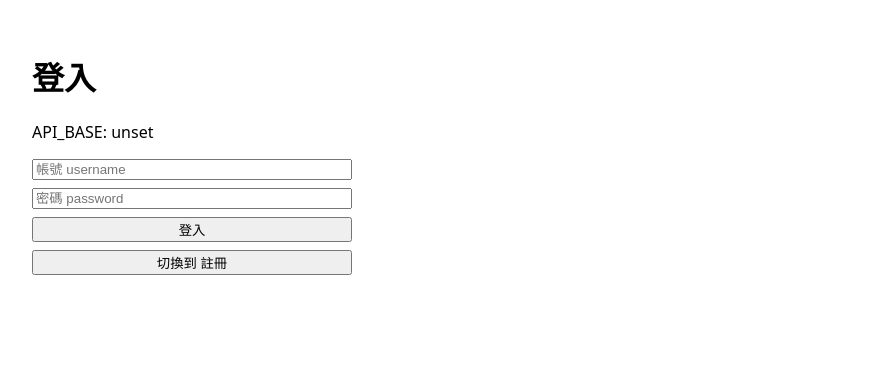
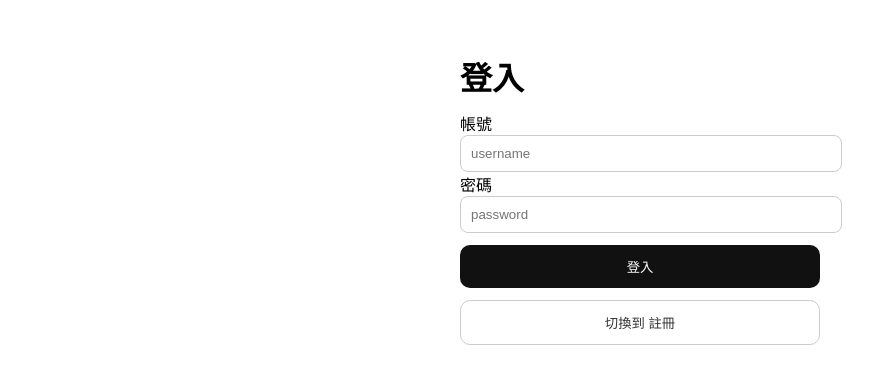
Before and after one commit to Meziyilu/casino-frontend, a React (Vite) app: page /auth in a window 1280 px wide. Shown: the top 384 px of the page, without its empty margins (0-873 px from the left). Built offline with nearby package versions, Linux system fonts and the light colour scheme; no server answers.

Commit message:
feat(auth): login/register flow with protected game page

```diff
--- a/package.json
+++ b/package.json
@@ -10,7 +10,8 @@
   },
   "dependencies": {
     "react": "^18.3.1",
-    "react-dom": "^18.3.1"
+    "react-dom": "^18.3.1",
+    "react-router-dom": "^7.8.2"
   },
   "devDependencies": {
     "@vitejs/plugin-react": "^4.3.1",
--- a/src/App.jsx
+++ b/src/App.jsx
@@ -1,66 +1,27 @@
-import { useState, useEffect } from "react";
-import { post, get } from "./api";
+import { BrowserRouter, Routes, Route, Navigate } from "react-router-dom";
+import AuthPage from "./pages/AuthPage";
+import GamePage from "./pages/GamePage";
 
 export default function App() {
-  const [mode, setMode] = useState("login"); // "login" | "register"
-  const [form, setForm] = useState({ username: "", password: "", nickname: "" });
-  const [token, setToken] = useState(localStorage.getItem("token") || "");
-  const [me, setMe] = useState(null);
-  const API_BASE = import.meta.env.VITE_API_BASE || "";
-
-  useEffect(() => {
-    if (!token) return;
-    get("/me", token)
-      .then(setMe)
-      .catch(() => { setToken(""); localStorage.removeItem("token"); });
-  }, [token]);
-
-  async function submit() {
-    try {
-      const path = mode === "login" ? "/auth/login" : "/auth/register";
-      const body = mode === "login"
-        ? { username: form.username, password: form.password }
-        : { username: form.username, password: form.password, nickname: form.nickname || null };
-      const data = await post(path, body);
-      localStorage.setItem("token", data.access_token);
-      setToken(data.access_token);
-    } catch (e) {
-      alert("失敗：" + e.message);
-    }
-  }
-
-  if (token && me) {
-    return (
-      <main style={{ padding: 24, fontFamily: "system-ui" }}>
-        <h1>歡迎，{me.username}</h1>
-        <p>API_BASE: {API_BASE}</p>
-        <button onClick={() => { localStorage.removeItem("token"); setToken(""); setMe(null); }}>
-          登出
-        </button>
-        <hr />
-        <h2>（之後在這裡接你的遊戲介面）</h2>
-      </main>
-    );
-  }
-
   return (
-    <main style={{ padding: 24, fontFamily: "system-ui" }}>
-      <h1>{mode === "login" ? "登入" : "註冊"}</h1>
-      <p>API_BASE: {API_BASE}</p>
-      <div style={{ display: "grid", gap: 8, maxWidth: 320 }}>
-        <input placeholder="帳號 username" value={form.username}
-               onChange={e => setForm({ ...form, username: e.target.value })} />
-        <input placeholder="密碼 password" type="password" value={form.password}
-               onChange={e => setForm({ ...form, password: e.target.value })} />
-        {mode === "register" && (
-          <input placeholder="暱稱（可留空）" value={form.nickname}
-                 onChange={e => setForm({ ...form, nickname: e.target.value })} />
-        )}
-        <button onClick={submit}>{mode === "login" ? "登入" : "建立帳號"}</button>
-        <button onClick={() => setMode(mode === "login" ? "register" : "login")}>
-          切換到 {mode === "login" ? "註冊" : "登入"}
-        </button>
-      </div>
-    </main>
+    <BrowserRouter>
+      <Routes>
+        <Route path="/auth" element={<AuthPage />} />
+        <Route
+          path="/"
+          element={
+            <RequireAuth>
+              <GamePage />
+            </RequireAuth>
+          }
+        />
+        <Route path="*" element={<Navigate to="/" replace />} />
+      </Routes>
+    </BrowserRouter>
   );
 }
+
+function RequireAuth({ children }) {
+  const token = localStorage.getItem("token");
+  return token ? children : <Navigate to="/auth" replace />;
+}
--- /dev/null
+++ b/src/pages/AuthPage.jsx
@@ -0,0 +1,85 @@
+import { useEffect, useState } from "react";
+import { post, get } from "../api";
+
+export default function AuthPage() {
+  const [mode, setMode] = useState("login"); // 'login' | 'register'
+  const [f, setF] = useState({ username: "", password: "", nickname: "" });
+  const [msg, setMsg] = useState("");
+
+  async function submit() {
+    setMsg("");
+    try {
+      const path = mode === "login" ? "/auth/login" : "/auth/register";
+      const body =
+        mode === "login"
+          ? { username: f.username, password: f.password }
+          : { username: f.username, password: f.password, nickname: f.nickname || null };
+      const data = await post(path, body);
+      localStorage.setItem("token", data.access_token);
+      // 驗證 token 並讀使用者
+      await get("/me", data.access_token);
+      location.href = "/"; // 進入遊戲頁
+    } catch (e) {
+      setMsg("失敗：" + (e.message || e));
+    }
+  }
+
+  return (
+    <main style={{ padding: 24, fontFamily: "system-ui", maxWidth: 360, margin: "0 auto" }}>
+      <h1 style={{ marginBottom: 12 }}>{mode === "login" ? "登入" : "註冊"}</h1>
+
+      <label>帳號</label>
+      <input
+        style={inputStyle}
+        value={f.username}
+        onChange={(e) => setF({ ...f, username: e.target.value })}
+        placeholder="username"
+      />
+
+      <label style={{ marginTop: 8 }}>密碼</label>
+      <input
+        style={inputStyle}
+        type="password"
+        value={f.password}
+        onChange={(e) => setF({ ...f, password: e.target.value })}
+        placeholder="password"
+      />
+
+      {mode === "register" && (
+        <>
+          <label style={{ marginTop: 8 }}>暱稱（可留空）</label>
+          <input
+            style={inputStyle}
+            value={f.nickname}
+            onChange={(e) => setF({ ...f, nickname: e.target.value })}
+            placeholder="nickname"
+          />
+        </>
+      )}
+
+      <button style={btnStyle} onClick={submit}>
+        {mode === "login" ? "登入" : "建立帳號"}
+      </button>
+      <button
+        style={{ ...btnStyle, background: "transparent", border: "1px solid #ccc", color: "#333" }}
+        onClick={() => setMode(mode === "login" ? "register" : "login")}
+      >
+        切換到 {mode === "login" ? "註冊" : "登入"}
+      </button>
+
+      {msg && <p style={{ color: "crimson", marginTop: 10 }}>{msg}</p>}
+    </main>
+  );
+}
+
+const inputStyle = { width: "100%", padding: 10, borderRadius: 8, border: "1px solid #ccc" };
+const btnStyle = {
+  width: "100%",
+  marginTop: 12,
+  padding: 12,
+  background: "#111",
+  color: "#fff",
+  borderRadius: 10,
+  border: "none",
+  cursor: "pointer",
+};
--- /dev/null
+++ b/src/pages/GamePage.jsx
@@ -0,0 +1,30 @@
+import { useEffect, useState } from "react";
+import { get } from "../api";
+
+export default function GamePage() {
+  const [me, setMe] = useState(null);
+  const token = localStorage.getItem("token");
+
+  useEffect(() => {
+    get("/me", token).then(setMe).catch(() => {
+      localStorage.removeItem("token");
+      location.href = "/auth";
+    });
+  }, []);
+
+  function logout() {
+    localStorage.removeItem("token");
+    location.href = "/auth";
+  }
+
+  return (
+    <main style={{ padding: 24, fontFamily: "system-ui" }}>
+      <h1>遊戲大廳</h1>
+      <p>歡迎，{me?.username}</p>
+      <button onClick={logout}>登出</button>
+      <hr />
+      {/* 之後把下注/歷史/開局元件放這裡 */}
+      <p>（下一步：顯示餘額、下注、近十局…）</p>
+    </main>
+  );
+}
```
Also changed, not shown: 1 other file (tests, documents, lock files or other folders).
